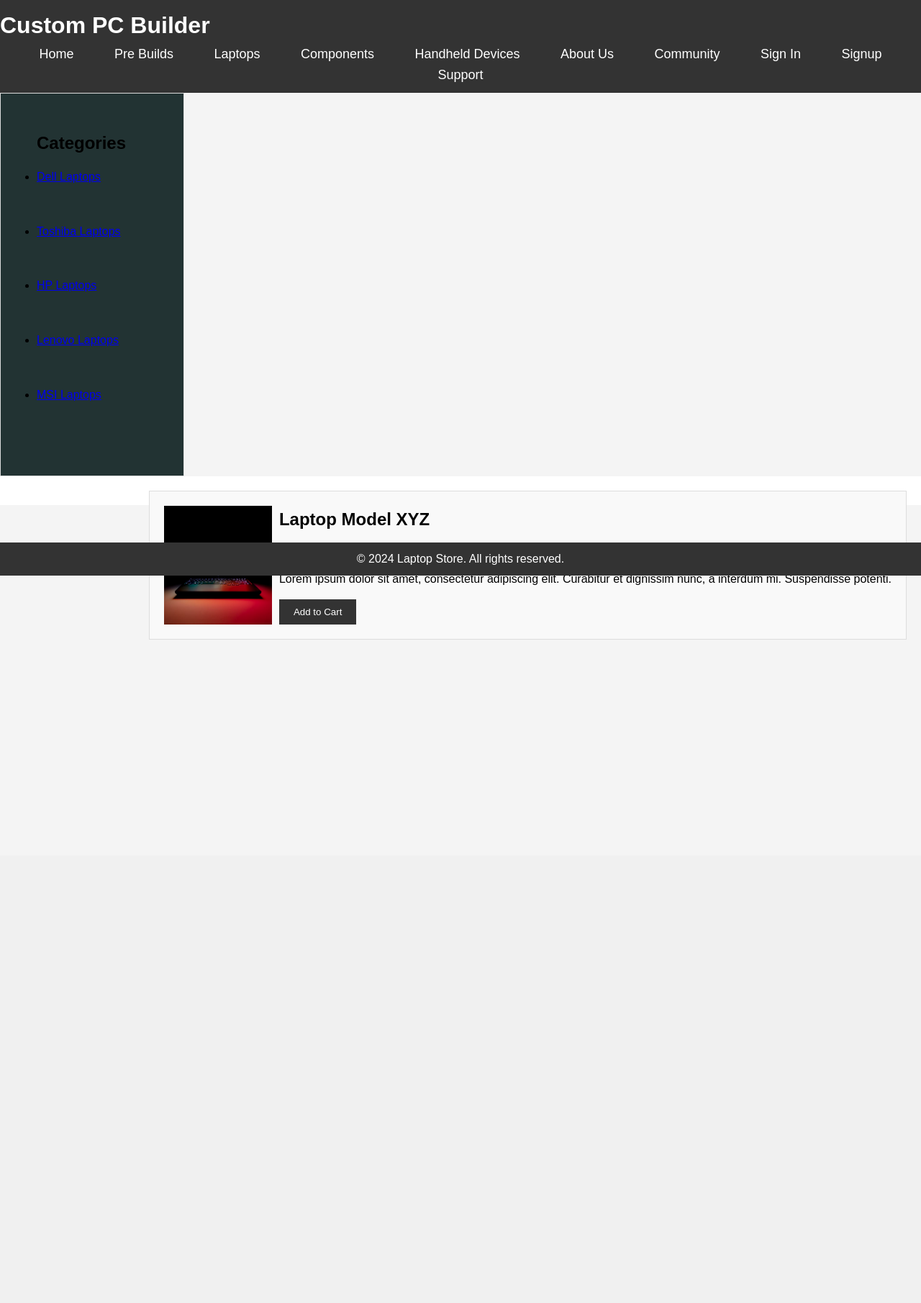
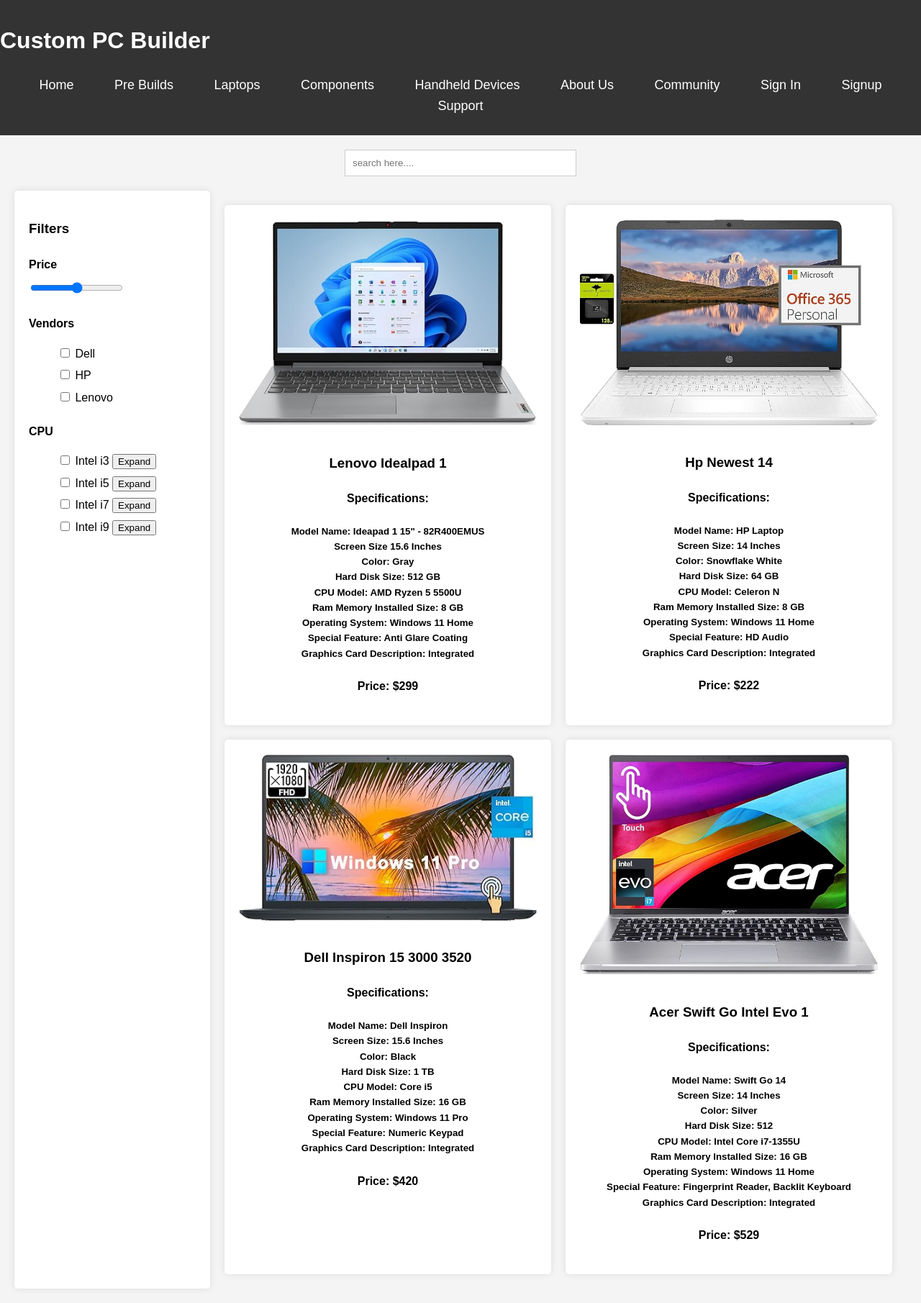
Before and after one commit to Faza-H/Custom-Pc-Building, a PHP site: page /frontend/laptops.html in a window 1280 px wide. Shown: the whole page at 72% size. Before the commit the page ends 889 px from the top, so only its background shows below. Run offline with PHP 8.4, Linux system fonts and the light colour scheme.

Commit message:
Edited Laptop.html & css

```diff
--- a/frontend/lap.css
+++ b/frontend/lap.css
@@ -1,14 +1,11 @@
-/* Reset some default browser styles */
-* {
-    margin: 0;
-    padding: 0;
-    box-sizing: border-box;
-}
+
 
 /* Body styling */
 body {
   font-family: Arial, sans-serif;
   line-height: 1.6;
+  margin: 0;
+  padding: 0;
   background-color: #f4f4f4;
 }
 
@@ -55,74 +52,84 @@
 position: fixed;
 width: 100%;
 bottom: 0;
+}.search {
+text-align: center;
+margin: 20px 0;
 }
-.sidebar {
-  flex: 1;
-  flex-wrap: wrap;
-  justify-content: space-around;
-  padding: 50px;
-  background-color: #233;
-  border-right: 1px solid #ddd;
-  border-left: 1px solid #ddd;
-  border-top: 1px solid #ddd;
-  border-bottom: 1px solid #ddd;
+
+.search input[type="text"] {
+padding: 10px;
+width: 300px;
+border: 1px solid #ccc;
+}
+
+.search button {
+padding: 10px;
+background-color: #333;
+color: white;
+border: none;
+}
+
+/* Main Content Layout */
+.main-content {
+display: flex;
+margin: 20px;
+}
+
+/* Filters */
+.filters {
 width: 20%;
-  margin-bottom: 0%;
+background-color: white;
+padding: 20px;
+border-radius: 5px;
+box-shadow: 0 0 10px rgba(0, 0, 0, 0.1);
 }
-.nav-list li{
-  padding-bottom: 50px;
+
+.filters h3 {
+margin-bottom: 20px;
 }
-.sidebar h2 {
-  margin-bottom: 15px;
+
+.filter-section {
+margin-bottom: 20px;
 }
-/* Content area styling */
-.content {
-    flex: 3;
+
+.filter-section h4 {
+margin-bottom: 10px;
+}
+
+.filter-section ul {
+list-style-type: none;
+}
+
+.filter-section ul li {
+margin-bottom: 5px;
+}
+.details-list {
+display: none; /* Hide detailed generations by default */
+margin-left: 20px; /* Indent detailed list */
+}
+.expand-btn {
+cursor: pointer; /* Change cursor to pointer for clickable button */
+}
+/* Products */
+.product-list {
+width: 80%;
+display: grid;
+grid-template-columns: repeat(auto-fill, minmax(300px, 1fr));
+gap: 20px;
 padding: 20px;
-    background-color: #fff;
 }
 
 .product {
-    display: flex;
-    justify-content: right;
-  float: right;
-  max-width: fit-content;
-    margin-bottom: 20px;
+background-color: white;
 padding: 20px;
-    border: 1px solid #ddd;
-    background-color: #f9f9f9;
-    margin-bottom: 300px;
+border-radius: 5px;
+text-align: center;
+box-shadow: 0 0 10px rgba(0, 0, 0, 0.1);
 }
 
-.product-image {
-    max-width: 150px;
-    margin-right: 10px;
-}
-
-.product-details h2 {
+.product img {
+max-width: 100%;
+height: auto;
 margin-bottom: 10px;
 }
-
-.price {
-    color: #e60000;
-    font-weight: bold;
-    margin-bottom: 10px;
-}
-
-.product-details p {
-    margin-bottom: 15px;
-}
-
-button {
-    padding: 10px 20px;
-    background-color: #333;
-    color: #fff;
-    border: none;
-    cursor: pointer;
-}
-
-button:hover {
-    background-color: #555;
-}
-
-/* Footer styling */
--- a/frontend/laptops.html
+++ b/frontend/laptops.html
@@ -29,29 +29,202 @@
         </nav>
       </header>
     <main>
-        <div class="sidebar">
-            <h2>Categories</h2>
-            <ul class="nav-list">
-                <li><a href="#category1">Dell Laptops</a></li>
-                <li><a href="#category2">Toshiba Laptops</a></li>
-                <li><a href="#category3">HP Laptops</a></li>
-                <li><a href="#category4">Lenovo Laptops</a></li>
-                <li><a href="#category5">MSI Laptops</a></li>
+   <!-- Search Bar -->
+   <div class="search">
+    <input type="text" name="" id="find" placeholder="search here...." onkeyup="search()">
+    </div>
+
+<!-- Main Content -->
+<div class="main-content">
+    <!-- Filters -->
+    <aside class="filters">
+        <h3>Filters</h3>
+        <div class="filter-section">
+            <h4>Price</h4>
+            <input type="range" min="0" max="200000" step="1000">
+        </div>
+        <div class="filter-section">
+            <h4>Vendors</h4>
+            <ul>
+                <li><input type="checkbox"> Dell</li>
+                <li><input type="checkbox"> HP</li>
+                <li><input type="checkbox"> Lenovo</li>
             </ul>
         </div>
-        <div class="content">
-        <section class="product">
-            <img src="Pics/photo-1611078489935-0cb964de46d6.avif" alt="Laptop Image" class="product-image">
-            <div class="product-details">
-                <h2>Laptop Model XYZ</h2>
-                <p class="price">$999.99</p>
-                <p>Lorem ipsum dolor sit amet, consectetur adipiscing elit. Curabitur et dignissim nunc, a interdum mi. Suspendisse potenti.</p>
-                <button>Add to Cart</button>
-            </div>
-        </section>
-    </main>
-    <footer>
-        <p>&copy; 2024 Laptop Store. All rights reserved.</p>
-    </footer>
+        <div class="filter-section">
+            <h4>CPU</h4>
+            <ul>
+                <li>
+                    <input type="checkbox" value="INTEL I3" onchange="search()"> Intel i3
+                    <button class="expand-btn" onclick="toggleDetails('i3Details')">Expand</button>
+                    <ul id="i3Details" class="details-list">
+                        <li><input type="checkbox" value="INTEL I3 G1" onchange="search()"> 1st Gen</li>
+                        <li><input type="checkbox" value="INTEL I3 G2" onchange="search()"> 2nd Gen</li>
+                        <li><input type="checkbox" value="INTEL I3 G3" onchange="search()"> 3nd Gen</li>
+                        <li><input type="checkbox" value="INTEL I3 G4" onchange="search()"> 4nd Gen</li>
+                        <li><input type="checkbox" value="INTEL I3 G5" onchange="search()"> 5nd Gen</li>
+                        <li><input type="checkbox" value="INTEL I3 G6" onchange="search()"> 6nd Gen</li>
+                        <li><input type="checkbox" value="INTEL I3 G7" onchange="search()"> 7nd Gen</li>
+                        <li><input type="checkbox" value="INTEL I3 G8" onchange="search()"> 8nd Gen</li>
+                        <li><input type="checkbox" value="INTEL I3 G9" onchange="search()"> 9nd Gen</li>
+                        <li><input type="checkbox" value="INTEL I3 G10" onchange="search()"> 10nd Gen</li>
+                        <li><input type="checkbox" value="INTEL I3 G11" onchange="search()"> 11nd Gen</li>
+                        <li><input type="checkbox" value="INTEL I3 G12" onchange="search()"> 12nd Gen</li>
+                        <li><input type="checkbox" value="INTEL I3 G13" onchange="search()"> 13nd Gen</li>
+                        <li><input type="checkbox" value="INTEL I3 G14" onchange="search()"> 14nd Gen</li>
+
+                        <!-- Add all other generations here -->
+                        <li><input type="checkbox" value="INTEL I3 G14" onchange="search()"> 14th Gen</li>
+                    </ul>
+                </li>
+                <li>
+                    <input type="checkbox" value="INTEL I5" onchange="search()"> Intel i5
+                    <button class="expand-btn" onclick="toggleDetails('i5Details')">Expand</button>
+                    <ul id="i5Details" class="details-list">
+                        <li><input type="checkbox" value="INTEL I5 G1" onchange="search()"> 1st Gen</li>
+                        <li><input type="checkbox" value="INTEL I5 G2" onchange="search()"> 2nd Gen</li>
+                        <!-- Add all other generations here -->
+                        <li><input type="checkbox" value="INTEL I5 G14" onchange="search()"> 14th Gen</li>
+                    </ul>
+                </li>
+                <li>
+                    <input type="checkbox" value="INTEL I7" onchange="search()"> Intel i7
+                    <button class="expand-btn" onclick="toggleDetails('i7Details')">Expand</button>
+                    <ul id="i7Details" class="details-list">
+                        <li><input type="checkbox" value="INTEL I7 G1" onchange="search()"> 1st Gen</li>
+                        <li><input type="checkbox" value="INTEL I7 G2" onchange="search()"> 2nd Gen</li>
+                        <!-- Add all other generations here -->
+                        <li><input type="checkbox" value="INTEL I7 G14" onchange="search()"> 14th Gen</li>
+                    </ul>
+                </li>
+                <li>
+                    <input type="checkbox" value="INTEL I9" onchange="search()"> Intel i9
+                    <button class="expand-btn" onclick="toggleDetails('i9Details')">Expand</button>
+                    <ul id="i9Details" class="details-list">
+                        <li><input type="checkbox" value="INTEL I9 G1" onchange="search()"> 1st Gen</li>
+                        <li><input type="checkbox" value="INTEL I9 G2" onchange="search()"> 2nd Gen</li>
+                        <!-- Add all other generations here -->
+                        <li><input type="checkbox" value="INTEL I9 G14" onchange="search()"> 14th Gen</li>
+                    </ul>
+                </li>
+            </ul>
+        </div>
+        <!-- Add more filters as needed -->
+    </aside>
+
+    <!-- Products -->
+    <section class="product-list">
+        <div class="product">
+            <img src="laptop Images/Lenovo IdeaPad 1 Laptop.jpg" alt="Laptop 1">
+                <h3>Lenovo Idealpad 1</h3>
+                <h4>Specifications:</h4>
+                <h5>Model Name: Ideapad 1 15" - 82R400EMUS <br>
+                    Screen Size	15.6 Inches<br>
+                    Color:	Gray<br>
+                    Hard Disk Size:	512 GB<br>
+                    CPU Model:	AMD Ryzen 5 5500U<br>
+                    Ram Memory Installed Size:	8 GB<br>
+                    Operating System:	Windows 11 Home<br>
+                    Special Feature:	Anti Glare Coating<br>
+                    Graphics Card Description:	Integrated</h5>
+                <h4>Price: $299</h4>
+        </div>
+        <div class="product">
+            <img src="laptop Images/HP Newest 14.jpg" alt="Laptop 1">
+                <h3>Hp Newest 14</h3>
+                <h4>Specifications:</h4>
+                <h5>Model Name:	HP Laptop<br>
+                    Screen Size:	14 Inches<br>
+                    Color:	Snowflake White<br>
+                    Hard Disk Size:	64 GB<br>
+                    CPU Model:	Celeron N<br>
+                    Ram Memory Installed Size:	8 GB<br>
+                    Operating System:	Windows 11 Home<br>
+                    Special Feature:	HD Audio<br>
+                    Graphics Card Description:	Integrated</h5>
+                    <h4>Price: $222</h4>
+        </div>
+        <div class="product">
+            <img src="laptop Images/Dell Inspiron 15 3000 3520 Business Laptop.jpg" alt="Laptop 1">
+                <h3>Dell Inspiron 15 3000 3520</h3>
+                <h4>Specifications:</h4>
+                <h5>Model Name:	Dell Inspiron<br>
+                    Screen Size:	15.6 Inches<br>
+                    Color:	Black<br>
+                    Hard Disk Size:	1 TB<br>
+                    CPU Model:	Core i5<br>
+                    Ram Memory Installed Size:	16 GB<br>
+                    Operating System:	Windows 11 Pro<br>
+                    Special Feature:	Numeric Keypad<br>
+                    Graphics Card Description:	Integrated</h5>
+                <h4>Price: $420</h4>
+        </div>
+        <div class="product">
+            <img src="laptop Images/Acer Swift Go Intel Evo Thin & Light Premium Laptop.jpg" alt="Laptop 1">
+                <h3>Acer Swift Go Intel Evo 1</h3>
+                <h4>Specifications:</h4>
+                <h5>Model Name:	Swift Go 14<br>
+                    Screen Size:	14 Inches<br>
+                    Color:	Silver<br>
+                    Hard Disk Size:	512<br>
+                    CPU Model:	Intel Core i7-1355U<br>
+                    Ram Memory Installed Size:	16 GB<br>
+                    Operating System:	Windows 11 Home<br>
+                    Special Feature:	Fingerprint Reader, Backlit Keyboard<br>
+                    Graphics Card Description:	Integrated</h5>
+                <h4>Price: $529</h4>
+        </div>
+        <!-- Add more products as needed -->
+    </section>
+</div>
+
+
+<script type="text/javascript">
+    function toggleDetails(id) {
+        let details = document.getElementById(id);
+            if (details.style.display === "none") {
+                details.style.display = "block";
+            } else {
+                details.style.display = "none";
+            }
+        }
+    function search() {
+        let filter = document.getElementById('find').value.toUpperCase();
+        let filterNumber = parseFloat(filter);
+        let items = document.querySelectorAll('.product');
+
+        items.forEach(item => {
+            let nameElement = item.querySelector('h3');
+            let priceElement = item.querySelector('h4');
+            let descriptionElement = item.querySelector('h5');
+
+            let nameValue = nameElement ? nameElement.textContent.replace(/[0-9]/g, '').toUpperCase() : ''; // Remove numeric characters from name
+            let priceValue = priceElement ? priceElement.textContent.toUpperCase() : '';
+            let descriptionValue = descriptionElement ? descriptionElement.textContent.replace(/[0-9]/g, '').toUpperCase() : ''; // Remove numeric characters from description
+
+            // Extract numeric value from price
+            let priceNumber = parseFloat(priceValue.replace(/[^0-9.]/g, ''));
+
+            // Numeric filter handling
+            let isNumericFilter = !isNaN(filterNumber);
+            let matchesPrice = isNumericFilter && !isNaN(priceNumber) && priceNumber <= filterNumber;
+
+            // Display logic
+            if (
+                nameValue.indexOf(filter) > -1 ||
+                descriptionValue.indexOf(filter) > -1 ||  // Search alphabetic characters only in description
+                matchesPrice ||
+                (!isNumericFilter && priceValue.indexOf(filter) > -1) // Non-numeric filter matches
+            ) {
+                item.style.display = "";
+            } else {
+                item.style.display = "none";
+            }
+        });
+    }
+    </script>
+
+
+
 </body>
 </html>
```
Also changed, not shown: frontend/Pics/laptop Images/New Text Document.txt (added, +52 -0 lines), frontend/Pics/laptop Images/Acer Swift Go Intel Evo Thin & Light Premium Laptop.jpg (added), frontend/Pics/laptop Images/Dell Inspiron 15 3000 3520 Business Laptop.jpg (added), frontend/Pics/laptop Images/HP Newest 14.jpg (added), frontend/Pics/laptop Images/Lenovo IdeaPad 1 Laptop.jpg (added). Lines whose indentation alone changed are shown as unchanged.
